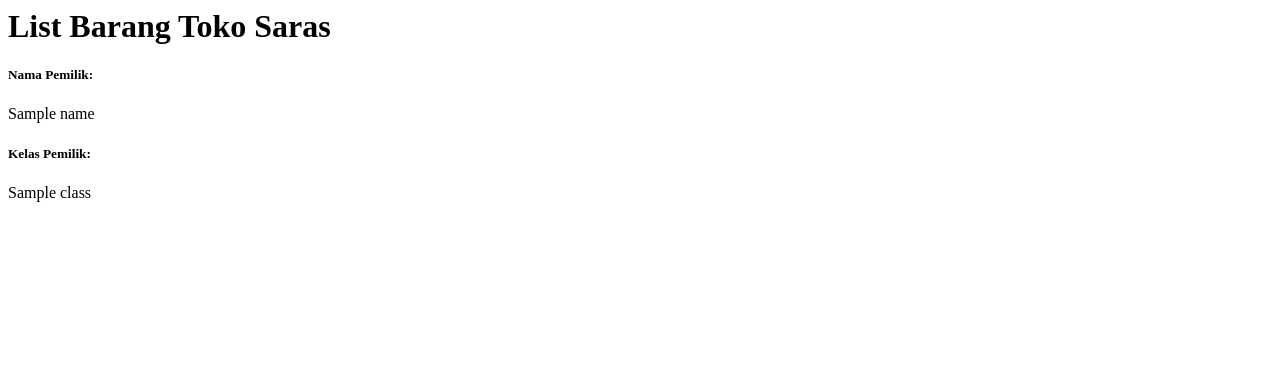
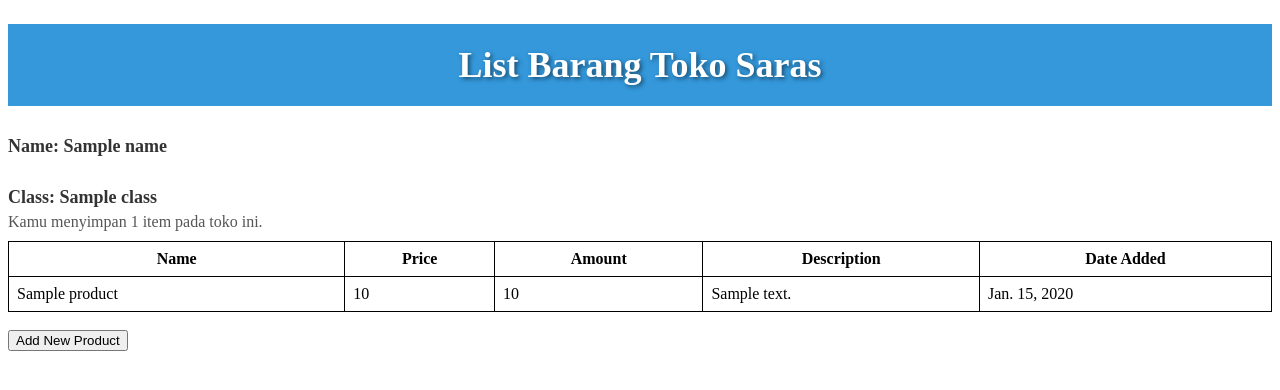
Before and after one commit to Saras355/STOKTOKOSARAS, a Django app: template main/templates/main.html in a window 1280 px wide. Shown: the top 390 px of the page. Run offline with Django 4.2, Linux system fonts and the light colour scheme; tables that the repository leaves empty hold one stand-in row (values such as "Sample post"); the template is opened without the code that fills it: values that come from a table or form of the project are taken from there, most other values are stand-ins (such as "Sample title", 1, 10 or a date in 2020).

Commit message:
push tugas 2 dan 3

```diff
--- a/STOKTOKOSARAS/urls.py
+++ b/STOKTOKOSARAS/urls.py
@@ -16,8 +16,11 @@ Including another URLconf
 """
 from django.contrib import admin
 from django.urls import path, include
+from main.views import show_main
 
+app_name = 'main'
 urlpatterns = [
+    path('', include('main.urls')),
     path("admin/", admin.site.urls),
-    path('main/', include('main.urls')),
+
 ]
--- a/main/templates/main.html
+++ b/main/templates/main.html
@@ -1,6 +1,75 @@
-<h1>List Barang Toko Saras</h1>
+{% extends 'base.html' %}
 
-<h5>Nama Pemilik: </h5>
-<p>{{name}}</p> <!-- Ubahlah sesuai dengan nama kamu -->
-<h5>Kelas Pemilik: </h5>
-<p>{{class}}</p> <!-- Ubahlah sesuai dengan kelas kamu -->
+{% block content %}
+<head>
+    <style>
+        /* Gaya untuk judul */
+        h1 {
+            text-align: center;
+            font-size: 36px;
+            font-weight: bold;
+            color: #ffffff; /* Warna teks */
+            background-color: #3498db; /* Warna latar belakang */
+            padding: 20px; /* Ruang di sekitar teks */
+            margin-bottom: 20px; /* Ruang bawah judul */
+            text-shadow: 2px 2px 4px rgba(0, 0, 0, 0.5); /* Bayangan teks */
+        }
+        h5 {
+            font-size: 18px; /* Ukuran font */
+            font-weight: bold; /* Ketebalan font */
+            color: #333; /* Warna teks */
+            margin-bottom: 5px; /* Ruang bawah elemen h5 */
+        }
+
+        /* Gaya untuk elemen-elemen p (jika Anda ingin menggunakannya) */
+        p {
+            font-size: 16px; /* Ukuran font */
+            color: #555; /* Warna teks */
+            margin-top: 0; /* Hapus margin atas secara default pada elemen p */
+            margin-bottom: 10px; /* Ruang bawah elemen p */
+        }
+    </style>
+</head>
+    <h1>List Barang Toko Saras</h1>
+
+    <h5>Name: {{name}}</h5>
+    <!-- <p>{{name}}</p> -->
+
+    <h5>Class: {{class}}</h5>
+    <!-- <p></p> -->
+    <p>Kamu menyimpan {{ total_items }} item pada toko ini.</p>
+
+    <table style="border-collapse: collapse; width: 100%;">
+        <tr>
+            <th style="border: 1px solid #000; padding: 8px;">Name</th>
+            <th style="border: 1px solid #000; padding: 8px;">Price</th>
+            <th style="border: 1px solid #000; padding: 8px;">Amount</th>
+            <th style="border: 1px solid #000; padding: 8px;">Description</th>
+            <th style="border: 1px solid #000; padding: 8px;">Date Added</th>
+        </tr>
+
+        {% comment %} Berikut cara memperlihatkan data produk di bawah baris ini {% endcomment %}
+
+        {% for product in products %}
+            <tr>
+                <td style="border: 1px solid #000; padding: 8px;">{{product.name}}</td>
+                <td style="border: 1px solid #000; padding: 8px;">{{product.price}}</td>
+                <td style="border: 1px solid #000; padding: 8px;">{{product.amount}}</td>
+                <td style="border: 1px solid #000; padding: 8px;">{{product.description}}</td>
+                <td style="border: 1px solid #000; padding: 8px;">{{product.date_added}}</td>
+            </tr>
+        {% endfor %}
+    </table>
+
+
+    <br />
+
+
+
+    <a href="{% url 'main:create_product' %}">
+        <button>
+            Add New Product
+        </button>
+    </a>
+
+{% endblock content %}
--- a/main/urls.py
+++ b/main/urls.py
@@ -1,8 +1,17 @@
 from django.urls import path
-from main.views import show_main
+from main.views import show_main, create_product, show_xml , show_json, show_xml_by_id, show_json_by_id
+
+
+
 
 app_name = 'main'
 
 urlpatterns = [
     path('', show_main, name='show_main'),
+    path('create-product', create_product, name='create_product'),
+    path('xml/', show_xml, name='show_xml'),
+    path('json/', show_json, name='show_json'),
+    path('xml/<int:id>/', show_xml_by_id, name='show_xml_by_id'),
+    path('json/<int:id>/', show_json_by_id, name='show_json_by_id'),
+
 ]
--- a/requirements.txt
+++ b/requirements.txt
@@ -4,3 +4,4 @@ whitenoise
 psycopg2-binary
 requests
 urllib3
+django-environ
--- /dev/null
+++ b/templates/base.html
@@ -0,0 +1,18 @@
+{% load static %}
+<!DOCTYPE html>
+<html lang="en">
+    <head>
+        <meta charset="UTF-8" />
+        <meta
+            name="viewport"
+            content="width=device-width, initial-scale=1.0"
+        />
+        {% block meta %}
+        {% endblock meta %}
+    </head>
+
+    <body>
+        {% block content %}
+        {% endblock content %}
+    </body>
+</html>
```
Also changed, not shown: STOKTOKOSARAS/settings.py (+12 -5 lines), main/forms.py (added, +7 -0 lines), main/templates/create_product.html (added, +19 -0 lines), main/views.py (+45 -2 lines), .github/workflows/pbp-deploy.yml (added), README.md (added), foto/Screenshot (4485).png (added), foto/Screenshot (4486).png (added), foto/Screenshot (4487).png (added), foto/Screenshot (4488).png (added), foto/gambar.png (added), 3 other files.
